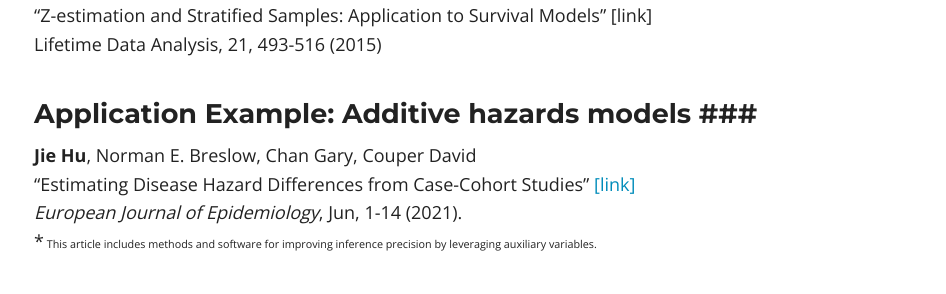
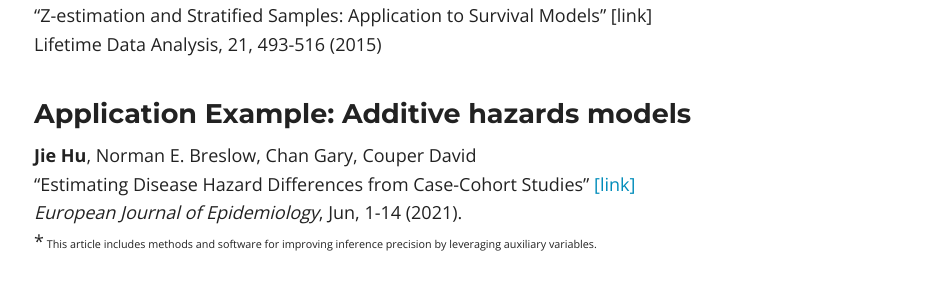
Before and after one commit to katehu/katehu.github.io, a Jekyll site: the page built from models.md, in a window 1280 px wide and 900 px high, scrolled down 706 px. Shown: the part 163-457 px from the top of the window, without its empty margins (156-1102 px from the left). Built offline with Jekyll 4.4.1, drawn with Linux system fonts in a browser that asks for light colours; nearby versions of some CDN libraries.

```diff
--- a/models.md
+++ b/models.md
@@ -24,7 +24,7 @@ Norman E. Breslow, Jie Hu, Jon A. Wellner <br/>
 “Z-estimation and Stratified Samples: Application to Survival Models” [link]  <br/>
 Lifetime Data Analysis, 21, 493-516 (2015)
 
-### Application Example: Additive hazards models <a name="ah"></a>###
+### Application Example: Additive hazards models <a name="ah"></a>
 
 **Jie Hu**, Norman E. Breslow, Chan Gary, Couper David<br/>
 “Estimating Disease Hazard Differences from Case-Cohort Studies” [[link]](https://link.springer.com/article/10.1007/s10654-021-00739-3)<br/>
```
